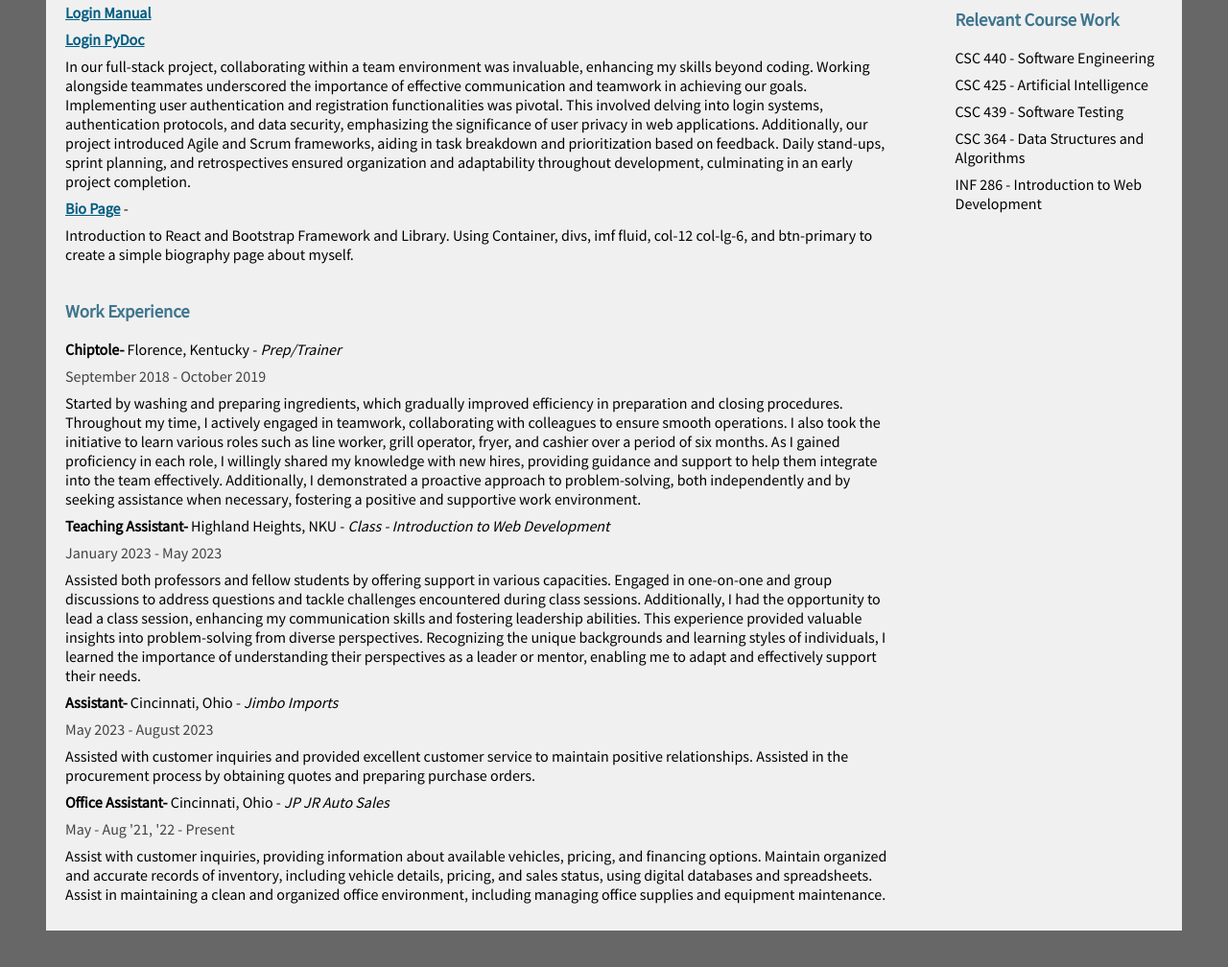
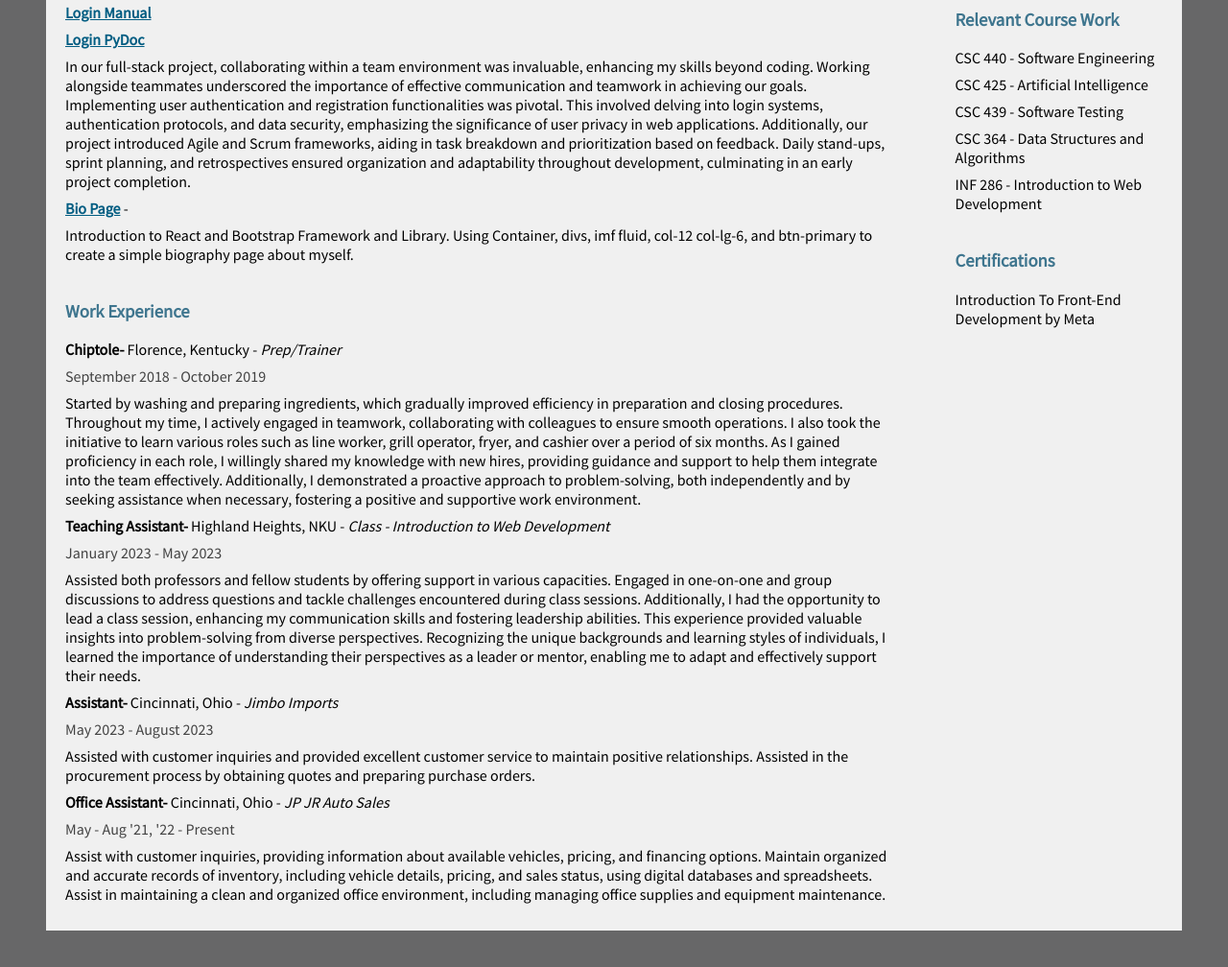
Before and after one commit to paredesg27/resume, a plain HTML site: page index.html in a window 1280 px wide. Shown: the part 699-1707 px from the top of the page at 96% size. Drawn offline with Linux system fonts and the light colour scheme.

Commit message:
cert tabs

```diff
--- a/index.html
+++ b/index.html
@@ -297,6 +297,10 @@
                 <p>INF 286 - Introduction to Web Development </p>
                 <!--CLUBS END-->
             </section>
+            <section>
+                <h3>Certifications</h3>
+                <p>Introduction To Front-End Development by Meta</p>
+            </section>
         </div>
 
     </main>
```
